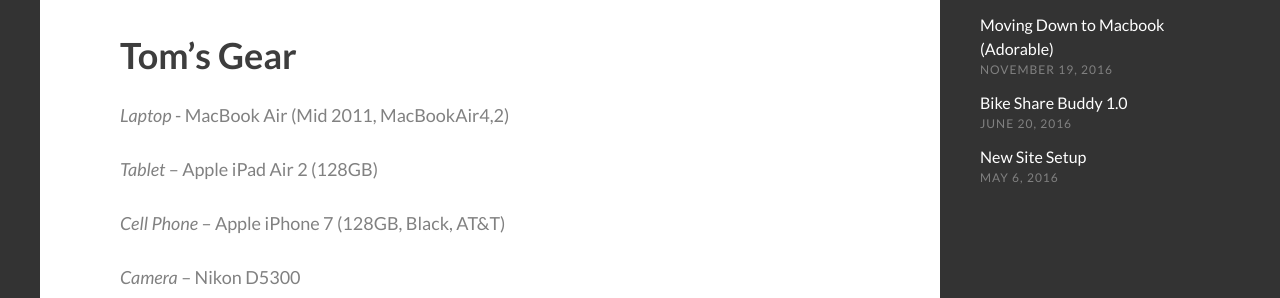
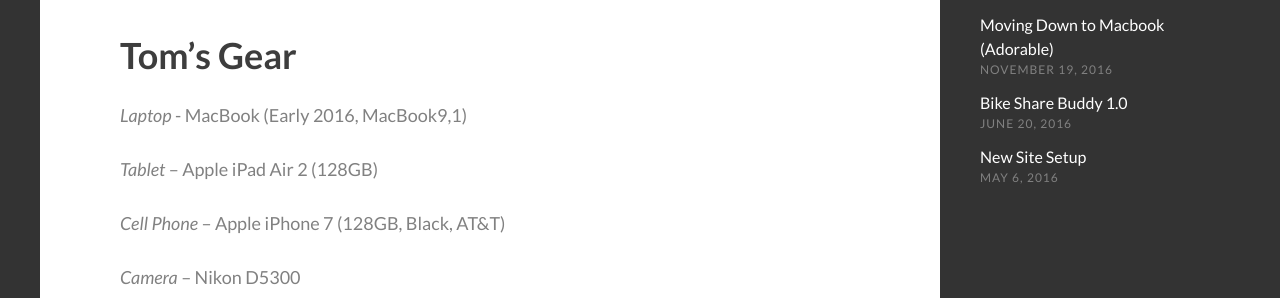
Before and after one commit to tomarra/tomarra.github.io, a Jekyll site: the page built from about.md, in a window 1280 px wide. Shown: the part 651-949 px from the top of the page. Built offline with Jekyll 4.4.1, drawn with Linux system fonts in a browser that asks for light colours; some web fonts are replaced.

Commit message:
Update about.md

```diff
--- a/about.md
+++ b/about.md
@@ -9,7 +9,7 @@
 
 # Tom's Gear
 
-*Laptop* - MacBook Air (Mid 2011, MacBookAir4,2)
+*Laptop* - MacBook (Early 2016, MacBook9,1)
 
 *Tablet* – Apple iPad Air 2 (128GB)
 
```
